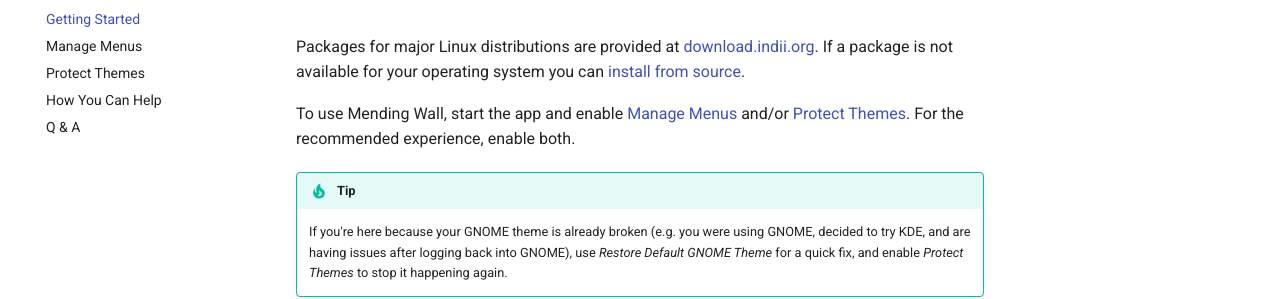
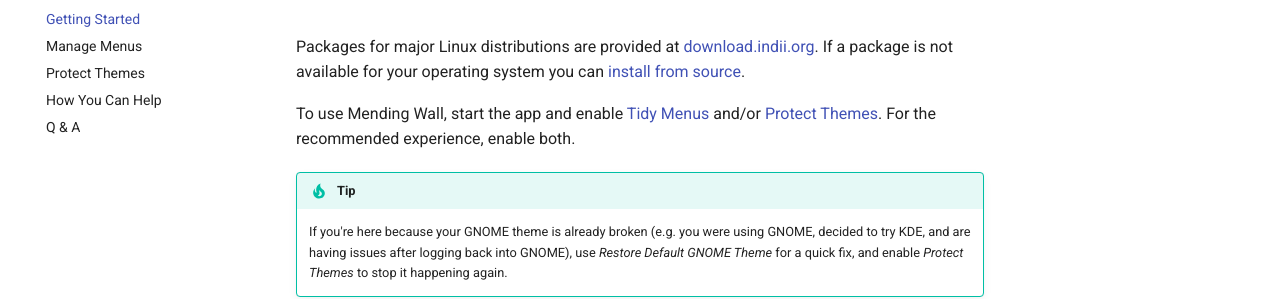
Before and after one commit to lawmurray/mendingwall, an MkDocs documentation site: the page built from docs/getting-started.md, in a window 1280 px wide. Shown: the part 146-445 px from the top of the page. Built offline with MkDocs 1.6.1 and Material for MkDocs 9.7.7, drawn with Linux system fonts in a browser that asks for light colours; comment, search, counter and statistics services are not loaded.

Commit message:
Updated terminology from 'Manage Menus' to 'Tidy Menus' to be more descriptive.

```diff
--- a/docs/getting-started.md
+++ b/docs/getting-started.md
@@ -2,7 +2,7 @@
 
 Packages for major Linux distributions are provided at [download.indii.org](https://download.indii.org). If a package is not available for your operating system you can [install from source](https://github.com/lawmurray/mendingwall).
 
-To use Mending Wall, start the app and enable [Manage Menus](manage-menus.md) and/or [Protect Themes](protect-themes.md). For the recommended experience, enable both.
+To use Mending Wall, start the app and enable [Tidy Menus](tidy-menus.md) and/or [Protect Themes](protect-themes.md). For the recommended experience, enable both.
 
 !!! tip
     If you're here because your GNOME theme is already broken (e.g. you were using GNOME, decided to try KDE, and are having issues after logging back into GNOME), use *Restore Default GNOME Theme* for a quick fix, and enable *Protect Themes* to stop it happening again.
--- a/mkdocs.yaml
+++ b/mkdocs.yaml
@@ -68,7 +68,7 @@
 nav:
   - index.md
   - getting-started.md
-  - manage-menus.md
+  - tidy-menus.md
   - protect-themes.md
   - how-you-can-help.md
   - questions-and-answers.md
```
Also changed, not shown: docs/how-you-can-help.md (+1 -1 lines), docs/tidy-menus.md (renamed from docs/manage-menus.md), 4 other files.
